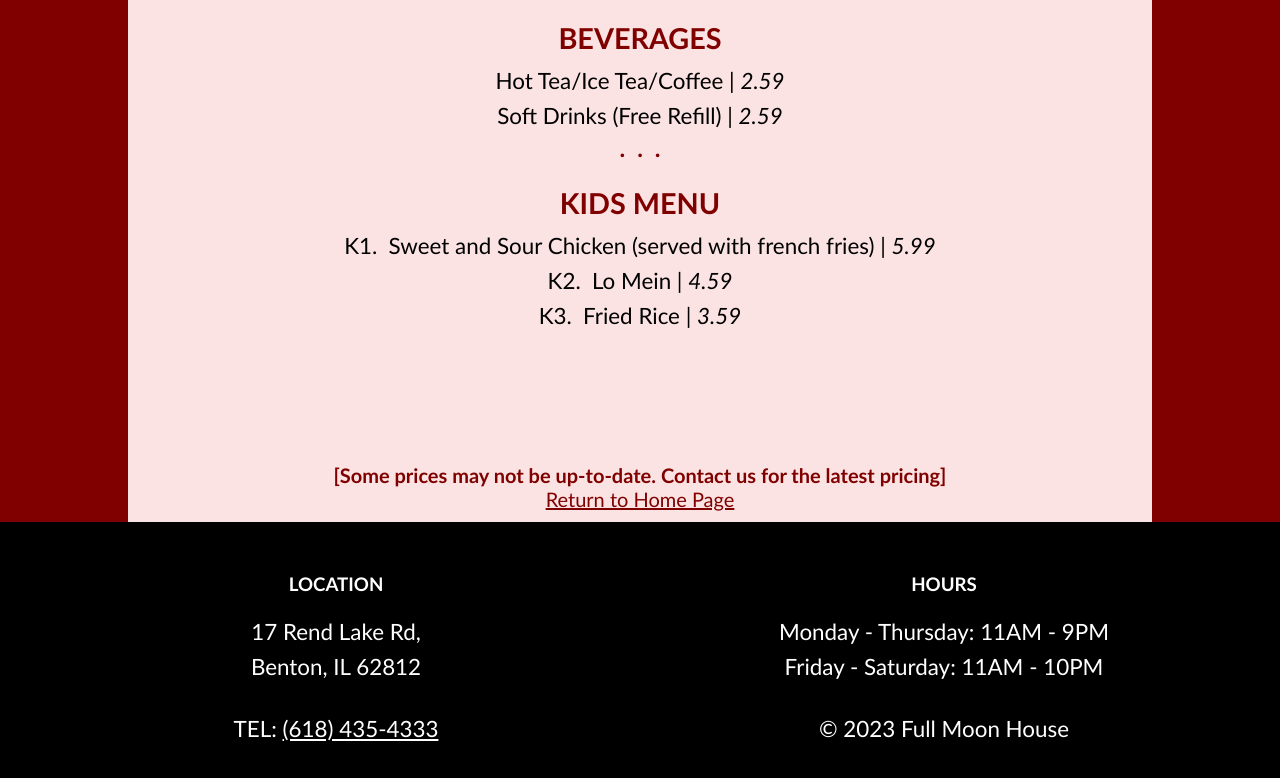
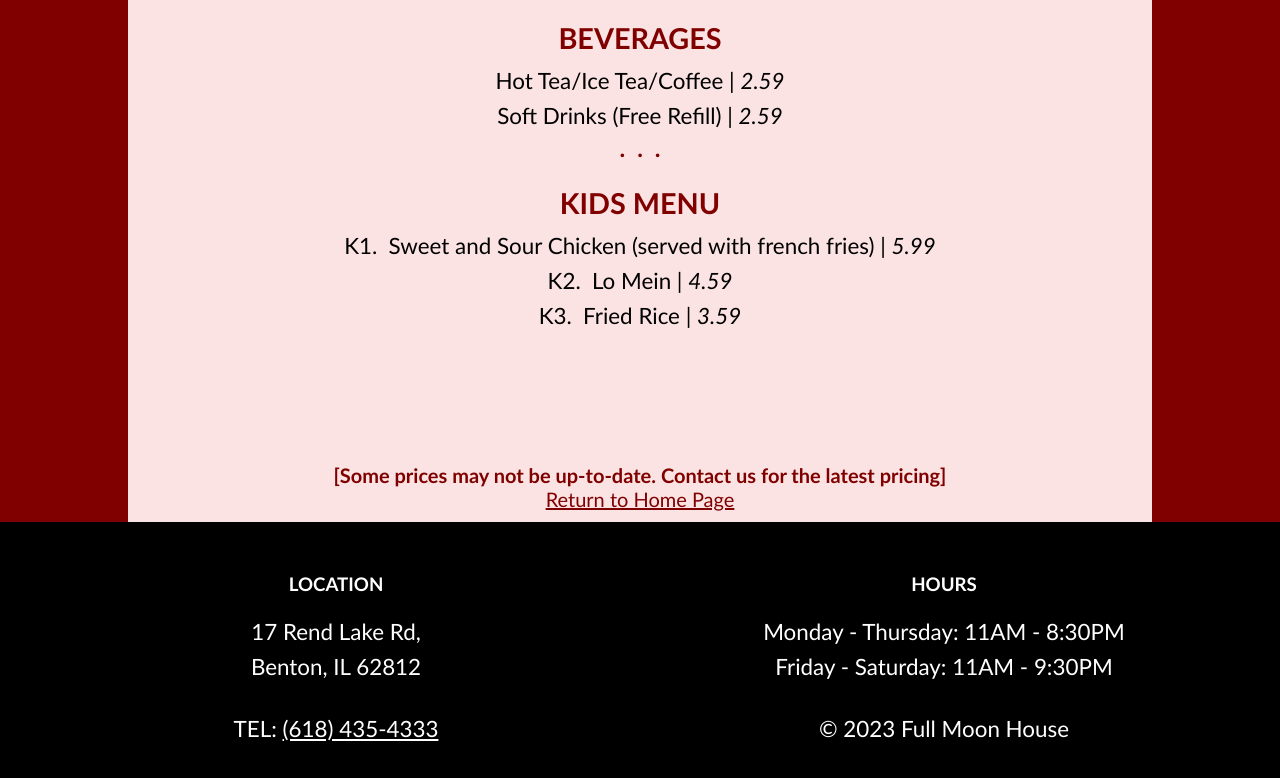
Before and after one commit to dren02/fullmoonhouse, a plain HTML site: page dinner.html in a window 1280 px wide. Shown: the part 6335-7113 px from the top of the page. Drawn offline with Linux system fonts and the light colour scheme.

Commit message:
change hours

```diff
--- a/dinner.html
+++ b/dinner.html
@@ -412,8 +412,8 @@
         </div>
         <div class="hr">
             <h3> HOURS </h3>
-            <p> Monday - Thursday: 11AM - 9PM
-                <br> Friday - Saturday: 11AM - 10PM
+            <p> Monday - Thursday: 11AM - 8:30PM
+                <br> Friday - Saturday: 11AM - 9:30PM
             </p>
             <br>
             <p> © 2023 Full Moon House </p>
```
Also changed, not shown: index.html (+2 -2 lines), lunch.html (+2 -2 lines).
